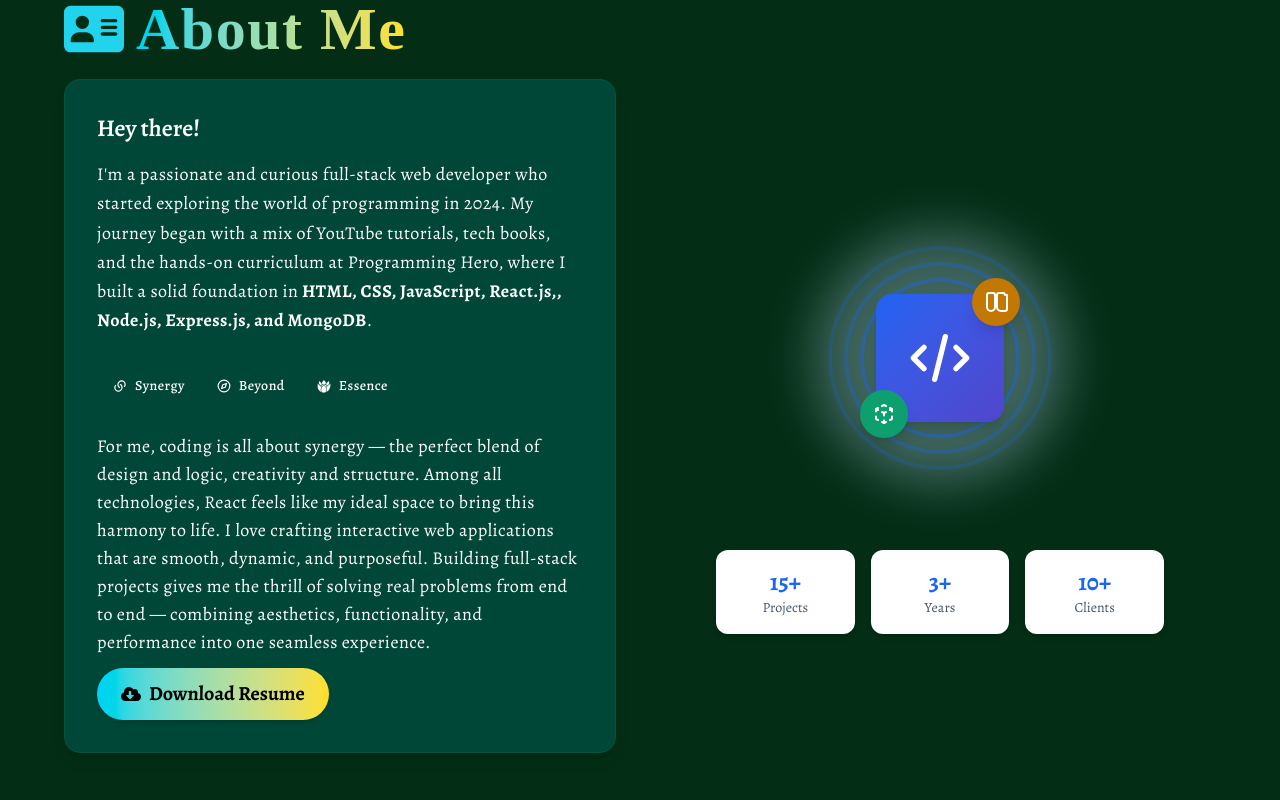
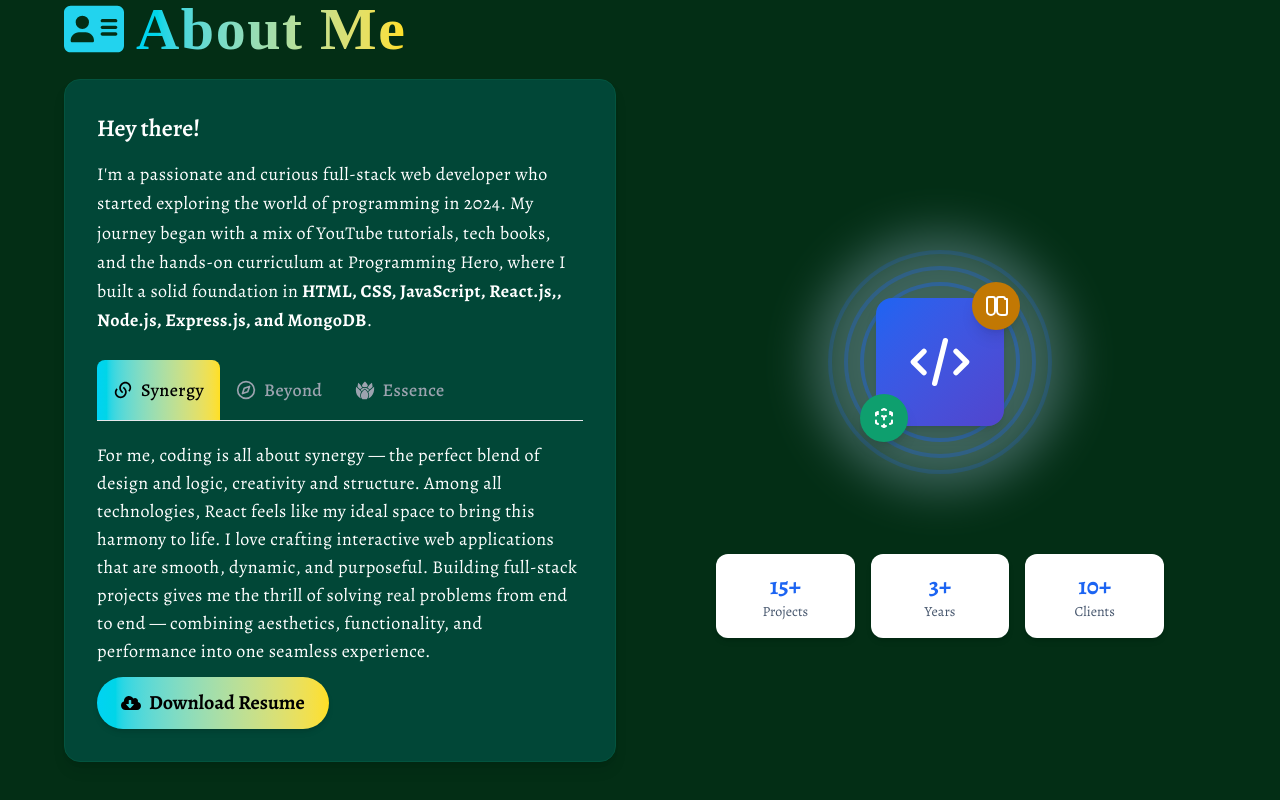
Before and after one commit to moktadir-mirul/mirul-moktadir-web, a React (Vite) app: page / in a window 1280 px wide. Shown: the part 807-1607 px from the top of the page. Built offline with nearby package versions, Linux system fonts and the light colour scheme; a web font is replaced by a local one.

Commit message:
flowbite tabs implemented and customized

```diff
--- a/src/Component/About/About.jsx
+++ b/src/Component/About/About.jsx
@@ -1,4 +1,3 @@
-
 import { Button } from "flowbite-react";
 import React, { useEffect, useState } from "react";
 import { FaAddressCard, FaUserLarge } from "react-icons/fa6";
@@ -13,18 +12,40 @@ import { FaCloudDownloadAlt } from "react-icons/fa";
 import DecryptedText from "../../ReactBits/DecryptedText/DecryptedText";
 
 const customTheme = {
-  tabitem: {
-    base: "px-4 py-2 rounded-md transition-all duration-300",
-    active: {
-      on: "text-black bg-gradient-to-r from-primary to-secondary",
-      off: "text-white bg-white hover:bg-gray-100",
+  "base": "flex flex-col gap-2",
+  "tablist": {
+    "base": "flex text-center",
+    "variant": {
+      "default": "flex-wrap border-b border-gray-200 dark:border-gray-700",
     },
+    "tabitem": {
+      "base": "flex items-center justify-center rounded-t-lg p-4 text-lg font-medium first:ml-0 focus:outline-none cursor-pointer",
+      "variant": {
+        "default": {
+          "base": "rounded-t-lg",
+          "active": {
+            "on": "text-black bg-gradient-to-r from-primary to-secondary",
+            "off": "text-gray-400 hover:bg-gradient-to-r hover:from-primary hover:to-secondary hover:text-black"
+          }
+        },
+
+      },
+      "icon": "mr-2 h-5 w-5"
+    }
   },
-};
+  "tabitemcontainer": {
+    "base": "",
+    "variant": {
+      "default": "",
+      "underline": "",
+      "pills": "",
+      "fullWidth": ""
+    }
+  },
+  "tabpanel": "py-3"
+}
 
 const About = () => {
-
-
   // Animation for the graphic element
   const [mounted, setMounted] = useState(false);
   useEffect(() => {
@@ -142,25 +163,38 @@ const About = () => {
                 </TabPanel>
               </Tabs> */}
 
-              <Tabs aria-label="Default tabs" className="text-white text-lg tracking-wide" variant="default" theme={customTheme}>
+              <Tabs
+                aria-label="Default tabs"
+                className="text-white text-lg tracking-wide"
+                variant="default"
+                theme={customTheme}
+              >
                 <TabItem active title="Synergy" icon={RiLinksLine}>
                   <DecryptedText
-  text="For me, coding is all about synergy — the perfect blend of design and logic, creativity and structure. Among all technologies, React feels like my ideal space to bring this harmony to life. I love crafting interactive web applications that are smooth, dynamic, and purposeful. Building full-stack projects gives me the thrill of solving real problems from end to end — combining aesthetics, functionality, and performance into one seamless experience."
-  animateOn="view"
-  speed={200}
-  maxIterations={10}
-  revealDirection="start"
-/>
+                    text="For me, coding is all about synergy — the perfect blend of design and logic, creativity and structure. Among all technologies, React feels like my ideal space to bring this harmony to life. I love crafting interactive web applications that are smooth, dynamic, and purposeful. Building full-stack projects gives me the thrill of solving real problems from end to end — combining aesthetics, functionality, and performance into one seamless experience."
+                    animateOn="view"
+                    speed={150}
+                    maxIterations={10}
+                    revealDirection="start"
+                  />
                 </TabItem>
                 <TabItem title="Beyond" icon={FiCompass}>
-                  <p>
-                    Beyond the screen, I’m a big fan of mystery and spy thrillers — both in books and films. You'll often find me diving into the pages of a gripping Bangla novel or binge-watching sci-fi series like Foundation. I also enjoy exploring new places and cultures — traveling refreshes my creativity and helps me see the world through different lenses.
-                  </p>
+                  <DecryptedText
+                    text="Beyond the screen, I’m a big fan of mystery and spy thrillers — both in books and films. You'll often find me diving into the pages of a gripping Bangla novel or binge-watching sci-fi series like Foundation. I also enjoy exploring new places and cultures — traveling refreshes my creativity and helps me see the world through different lenses."
+                    animateOn="view"
+                    speed={150}
+                    maxIterations={10}
+                    revealDirection="start"
+                  />
                 </TabItem>
                 <TabItem title="Essence" icon={GiLotus}>
-                  <p>
-                    As a person, I'm detail-oriented, always eager to learn independently, and driven by curiosity. I enjoy figuring things out on my own but also love collaborating with others who share a passion for clean code and clever solutions. Whether it's coding, reading, or exploring, I'm always looking for stories — whether to build them, read them, or live them.
-                  </p>
+                  <DecryptedText
+                    text="As a person, I'm detail-oriented, always eager to learn independently, and driven by curiosity. I enjoy figuring things out on my own but also love collaborating with others who share a passion for clean code and clever solutions. Whether it's coding, reading, or exploring, I'm always looking for stories — whether to build them, read them, or live them."
+                    animateOn="view"
+                    speed={150}
+                    maxIterations={10}
+                    revealDirection="start"
+                  />
                 </TabItem>
               </Tabs>
 
```
